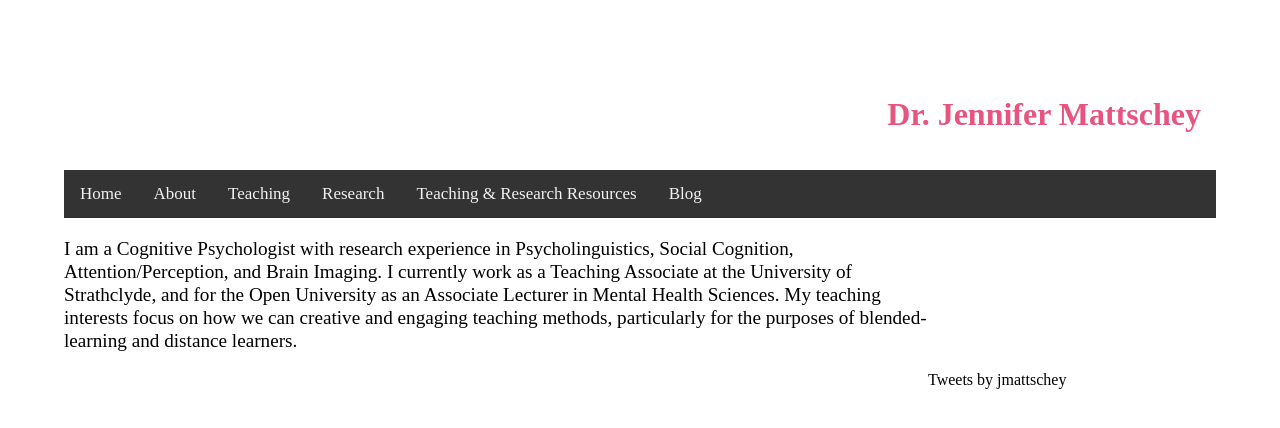
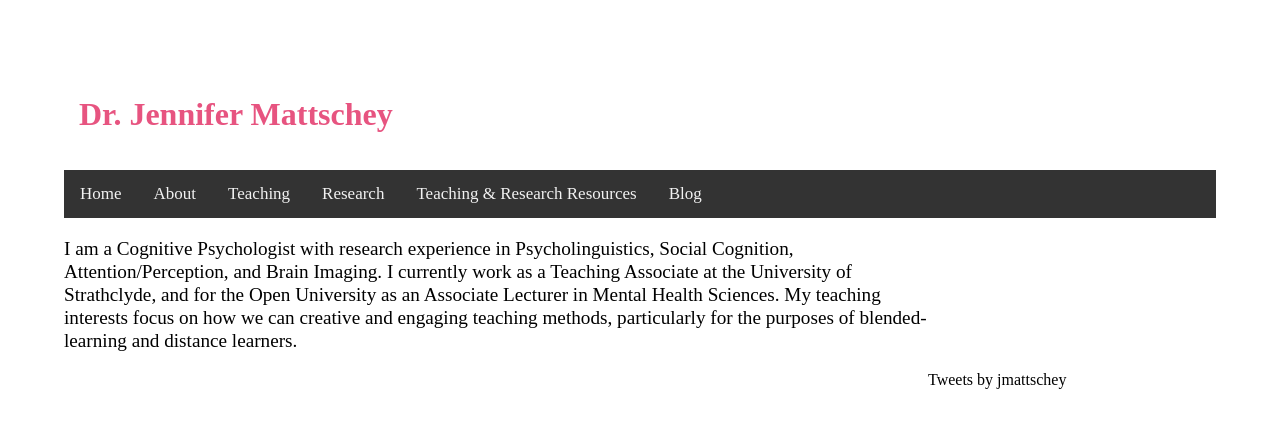
Before and after one commit to jmattschey/jmattschey.github.io, a Jekyll site: the page built from index.html, in a window 1280 px wide. Shown: the top 428 px of the page. Built offline with Jekyll 4.4.1, drawn with Linux system fonts in a browser that asks for light colours; comment, search, counter and statistics services are not loaded.

Commit message:
Update style.css

```diff
--- a/css/style.css
+++ b/css/style.css
@@ -7,7 +7,7 @@
   color: #E75480;
   padding: 15px;
   border-color: #E75480;
-  text-align: right;
+  text-align: centre;
 
 }
 
```
